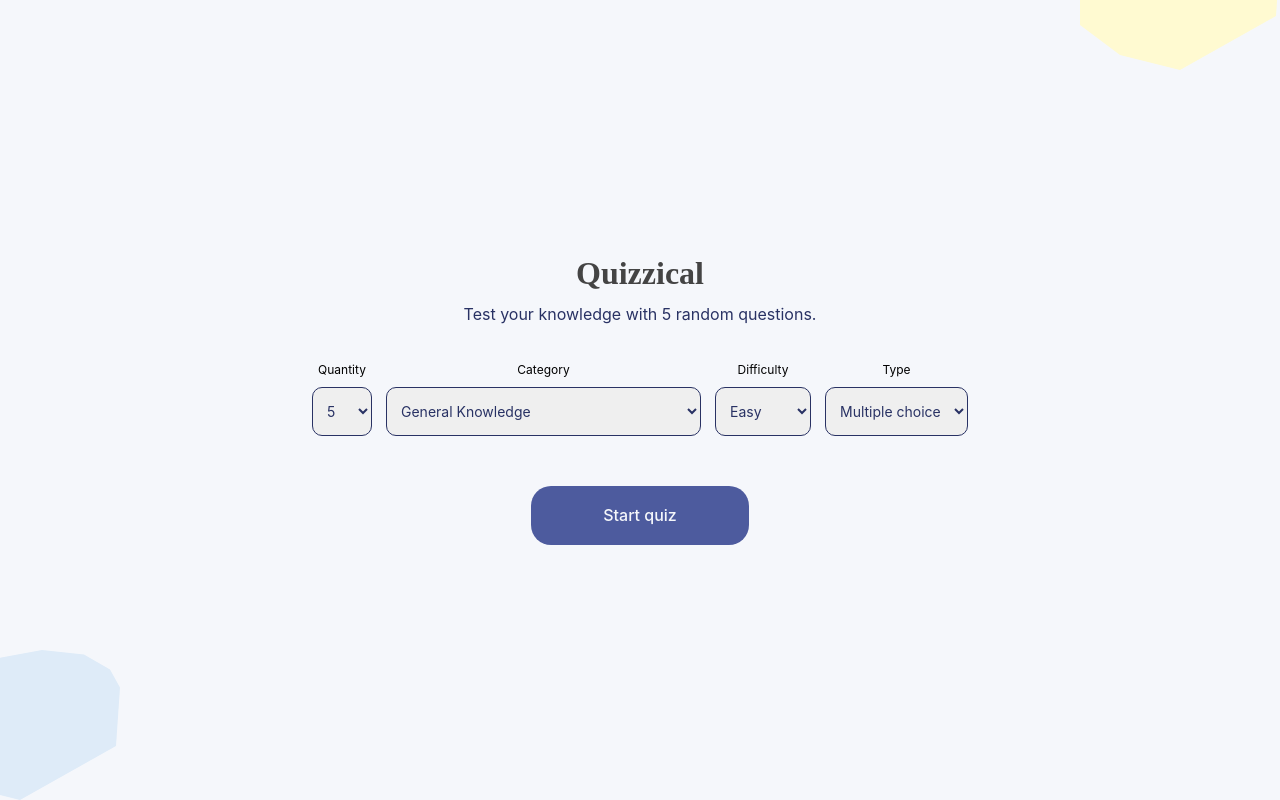
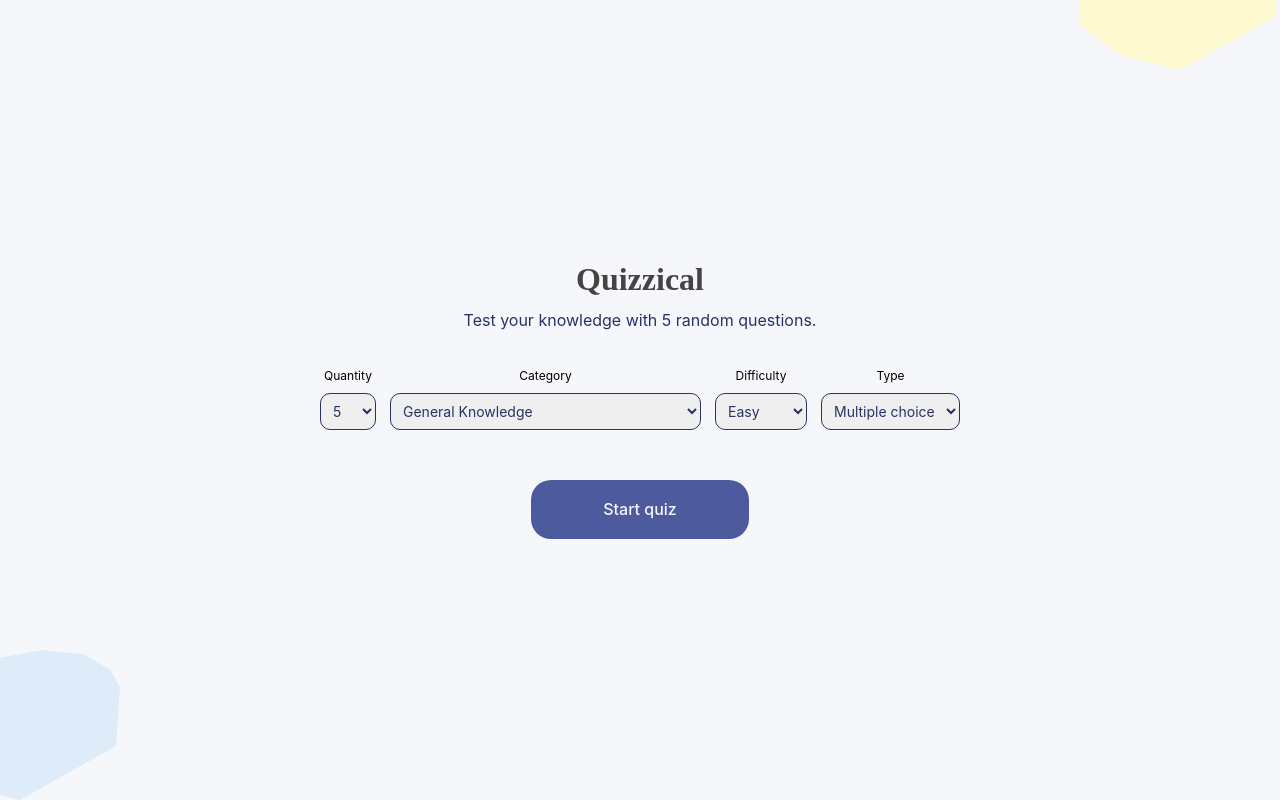
Before and after one commit to elfromka/quizzical, a React (Create React App) app: page / in a window 1280 px wide. Built offline with nearby package versions, Linux system fonts and the light colour scheme; a web font is replaced by a local one.

Commit message:
Tiny fix for thickness of dropdown/select elements on the Intro page

```diff
--- a/src/assets/scss/styles.scss
+++ b/src/assets/scss/styles.scss
@@ -89,7 +89,7 @@ body {
         border-radius: 1rem;
         color: $primaryColor;
         font-size: 1.4rem;
-        padding: 1.4rem 1rem;
+        padding: 1rem;
         transition: $transition-duration;
         cursor: pointer;
 
@@ -332,7 +332,7 @@ body {
 
         &__select.select {
             text-align: left;
-            padding: 1.4rem 1rem;
+            padding: 0.8rem;
         }
 
         & + .select-wrapper {
```
